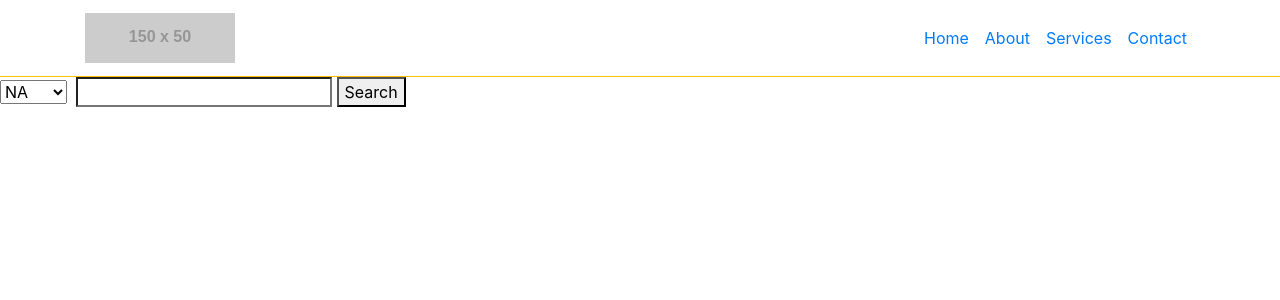
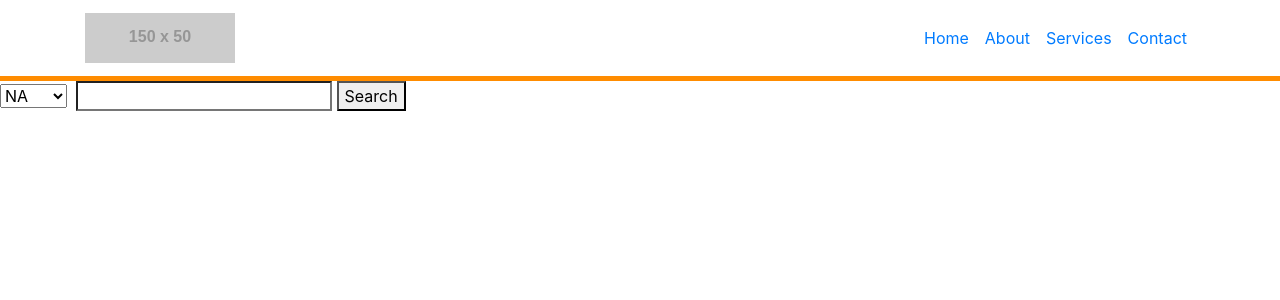
Before and after one commit to nightcoding-ai/Azakana, a Django app: page / in a window 1280 px wide. Shown: the top 300 px of the page. Run offline with Django 3.2, Linux system fonts and the light colour scheme; grey boxes labelled with a size stand in for pictures from a placeholder-image service; some libraries are stand-ins or nearby versions.

Commit message:
css static

```diff
--- a/Home/templates/home.html
+++ b/Home/templates/home.html
@@ -1,3 +1,4 @@
+{% load static %}
 <!doctype html>
 <html lang="en">
 <head>
@@ -5,7 +6,7 @@
     <meta name="viewport"
           content="width=device-width, user-scalable=no, initial-scale=1.0, maximum-scale=1.0, minimum-scale=1.0">
     <meta http-equiv="X-UA-Compatible" content="ie=edge">
-    <link rel="stylesheet" type="text/css" href="home.css" media="all">
+    <link rel="stylesheet" type="text/css" href="{% static 'css/main.css' %}" media="all">
     <link href="//maxcdn.bootstrapcdn.com/bootstrap/4.1.1/css/bootstrap.min.css" rel="stylesheet" id="bootstrap-css">
     <script src="//maxcdn.bootstrapcdn.com/bootstrap/4.1.1/js/bootstrap.min.js"></script>
     <script src="//cdnjs.cloudflare.com/ajax/libs/jquery/3.2.1/jquery.min.js"></script>
@@ -16,7 +17,7 @@
 </body>
 </html>
 <!-- Navigation -->
-<nav class="navbar navbar-expand-lg navbar-black bg-white static-top border-bottom border-warning " style="border:50px;">
+<nav class="navbar navbar-expand-lg navbar-black bg-white static-top ">
   <div class="container">
     <a class="navbar-brand" href="#">
           <img src="http://placehold.it/150x50?text=Logo" alt="">
--- /dev/null
+++ b/static/css/main.css
@@ -0,0 +1,4 @@
+nav{
+    border-bottom: solid 5px;
+    border-bottom-color: darkorange;
+}
```
Also changed, not shown: School/settings.py (+7 -0 lines).
